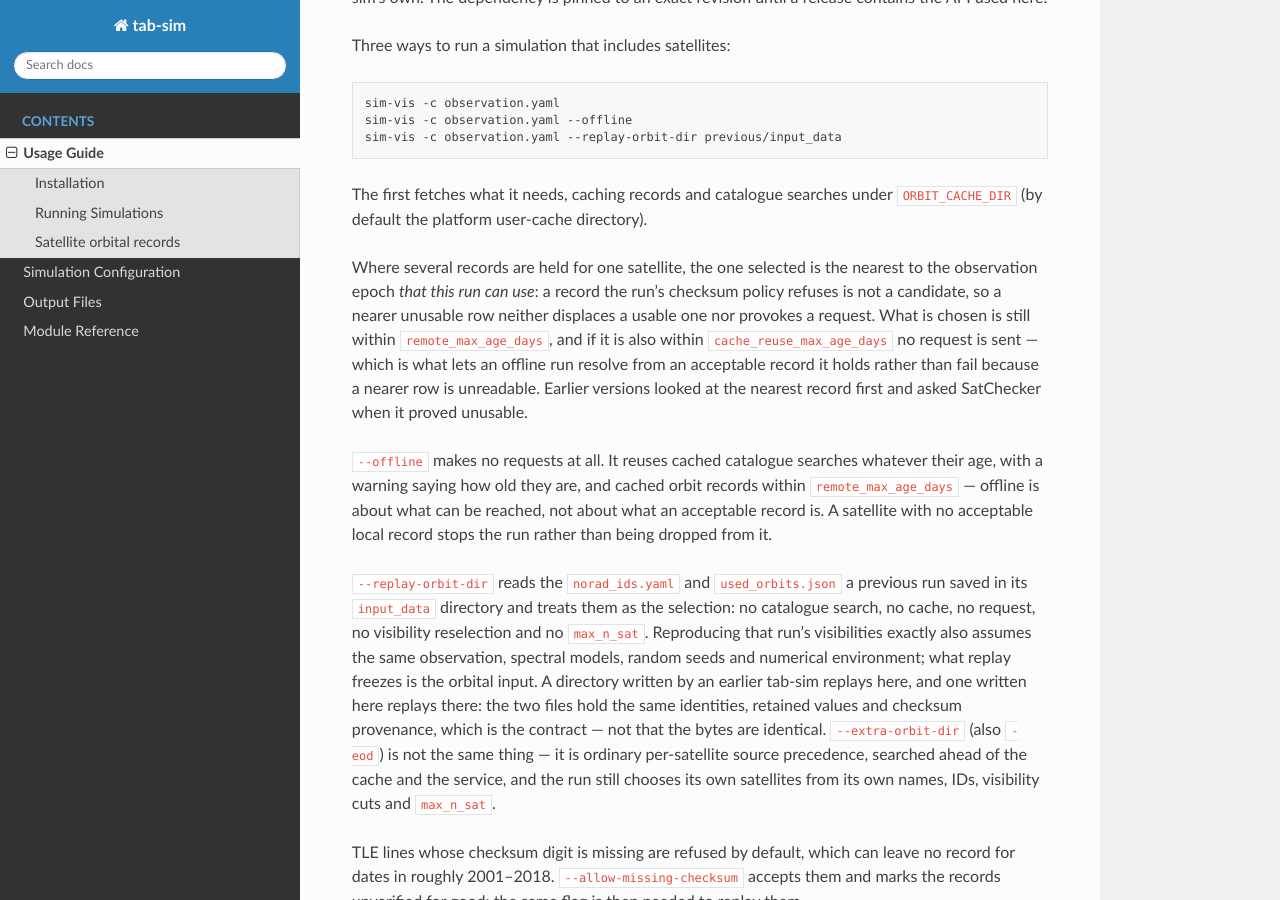
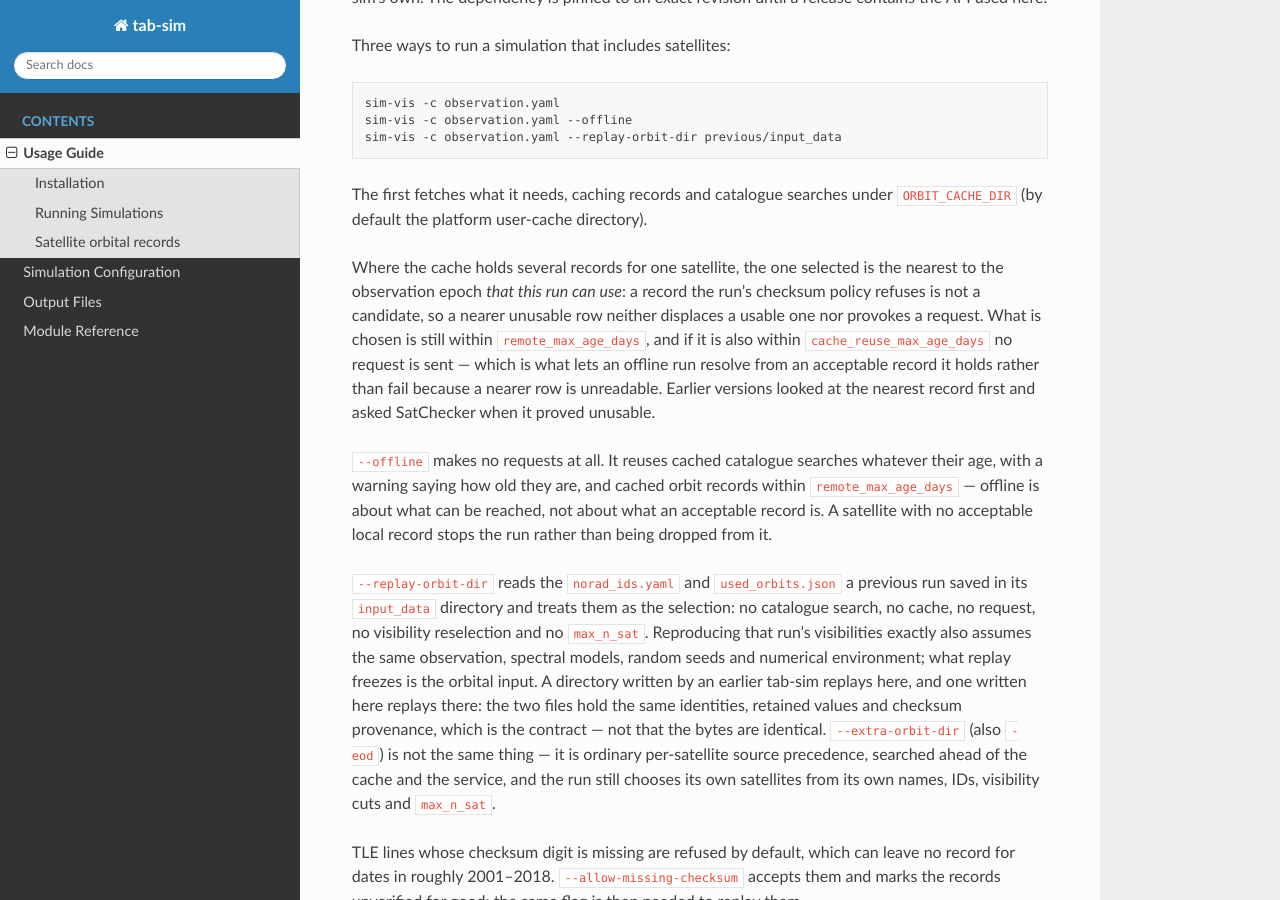
Before and after one commit to chrisfinlay/tab-sim, a Sphinx documentation site: the page built from docs/usage.rst, in a window 1280 px wide and 900 px high, scrolled down 1120 px. Built offline with Sphinx 7.4.7 and the Read the Docs theme 3.1.0, drawn with Linux system fonts in a browser that asks for light colours.

Commit message:
Pin the client whose replay errors offer the opt-in only where it helps
The client's replay loader ended every refused record with its sentence about
allow_missing_checksum=True, so tabsim's message for a corrupt checksum still
pointed at an option that refuses the record just the same, whatever tabsim's
own remedy logic did. The client now says it only for the refusal it lifts;
this pins that revision, checks the whole displayed message rather than
tabsim's half of it, and scopes the usage note on record selection to the
cache, which is where it applies.

```diff
--- a/docs/usage.rst
+++ b/docs/usage.rst
@@ -64,8 +64,8 @@ Three ways to run a simulation that includes satellites:
 The first fetches what it needs, caching records and catalogue searches under
 ``ORBIT_CACHE_DIR`` (by default the platform user-cache directory).
 
-Where several records are held for one satellite, the one selected is the nearest to
-the observation epoch *that this run can use*: a record the run's checksum policy
+Where the cache holds several records for one satellite, the one selected is the
+nearest to the observation epoch *that this run can use*: a record the run's checksum policy
 refuses is not a candidate, so a nearer unusable row neither displaces a usable one
 nor provokes a request. What is chosen is still within ``remote_max_age_days``, and
 if it is also within ``cache_reuse_max_age_days`` no request is sent — which is what
--- a/pyproject.toml
+++ b/pyproject.toml
@@ -34,7 +34,7 @@ dependencies = [
     # remedy for a replay it could not read. To be replaced with a released
     # "satchecker-client>=<version>,<0.3" once a release contains *both* PRs and
     # the packaged install is checked; nothing older can run this module.
-    "satchecker-client @ git+https://github.com/epfl-radio-astro/satchecker-client.git@e2c83d617e09de3561a8674c29b0775c9079700b",
+    "satchecker-client @ git+https://github.com/epfl-radio-astro/satchecker-client.git@bfc2cddc5ddeace7694b8161befc4a4e35b27584",
 ]
 
 [project.optional-dependencies]
```
Also changed, not shown: 1 other file.
